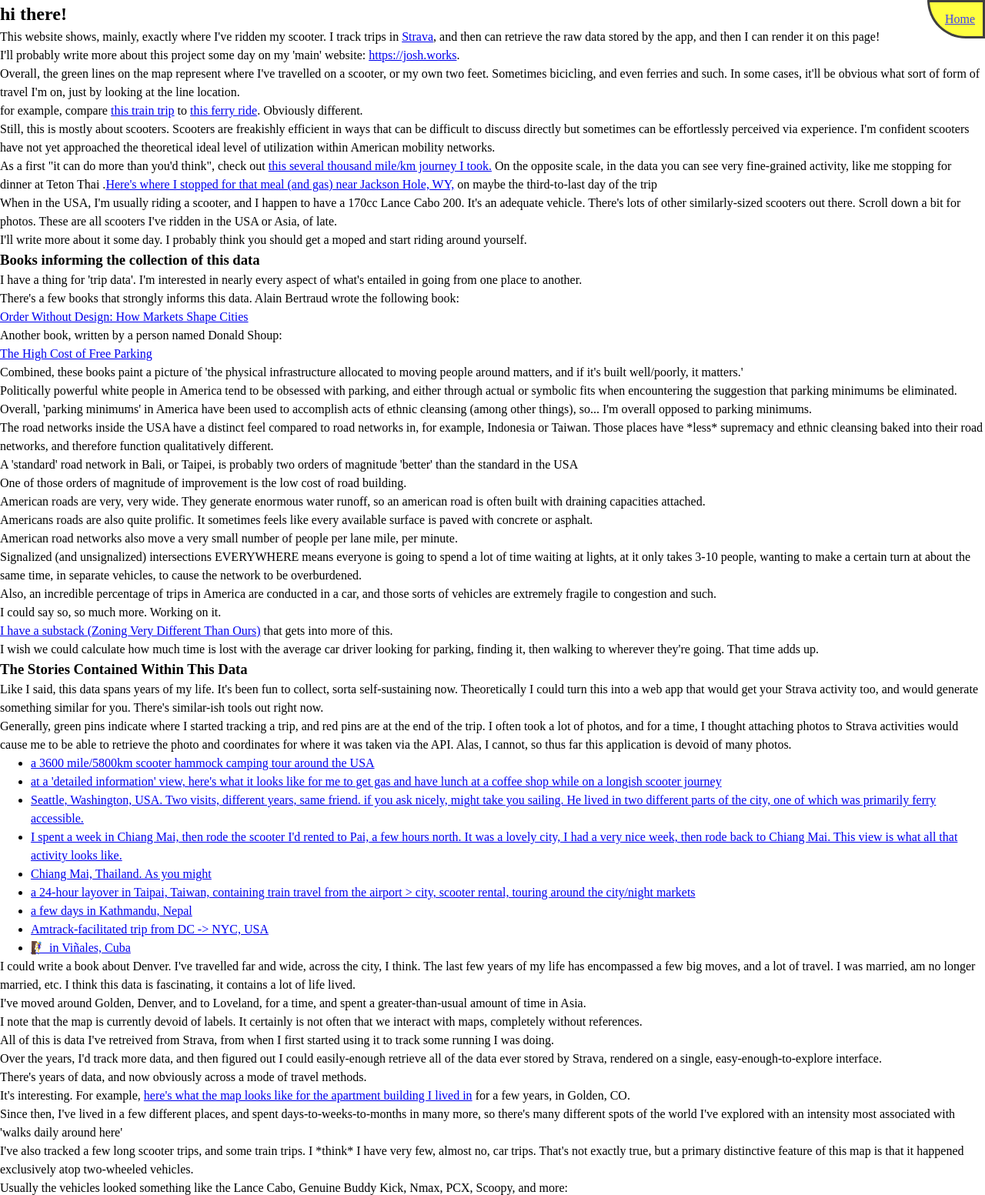
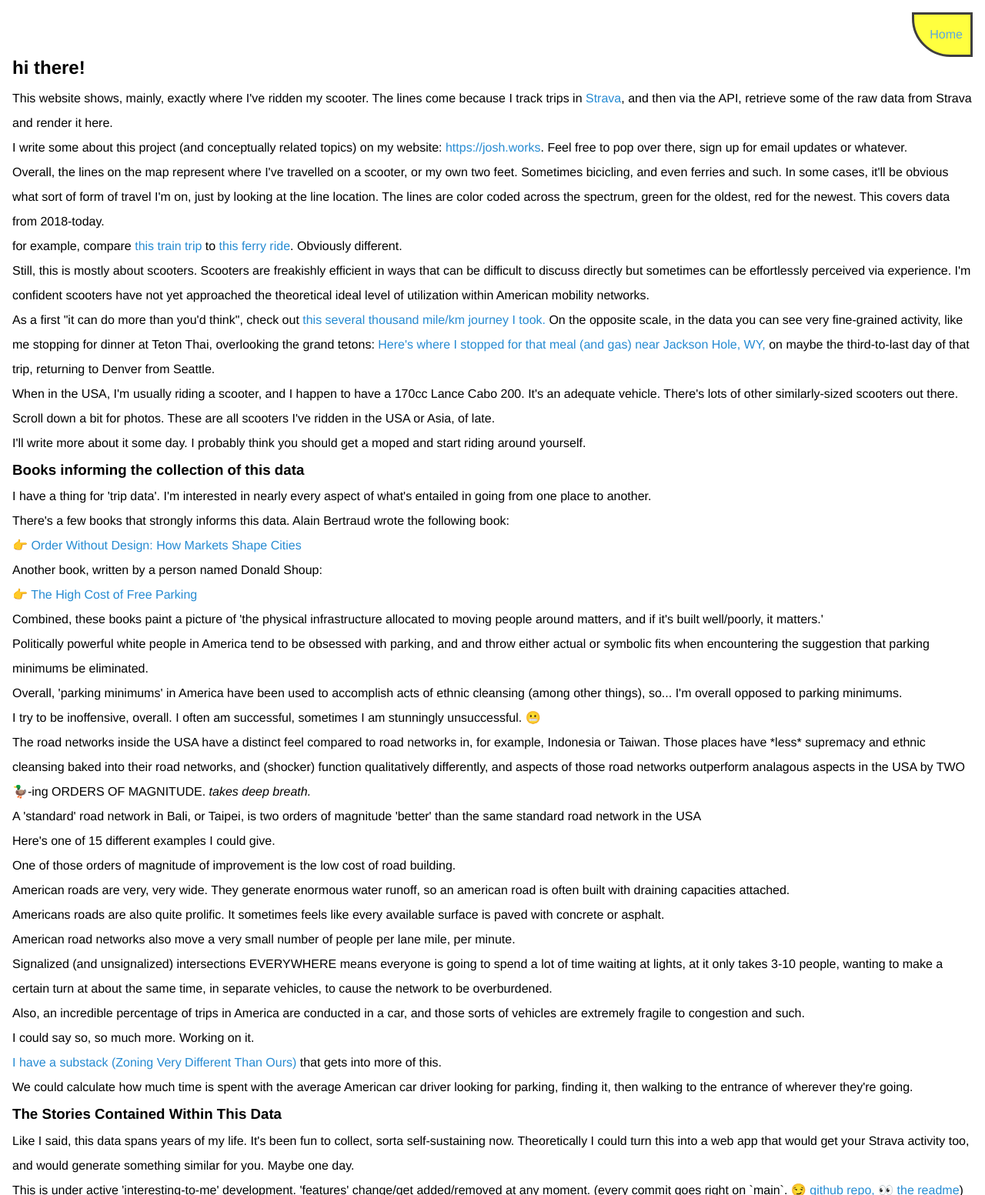
Before and after one commit to josh-works/strava_run_polylines_osm, a Flask app: page /about in a window 1280 px wide. Shown: the top 1553 px of the page at 77% size. Run offline with Flask 2, Linux system fonts and the light colour scheme.

Commit message:
big data/css/copy mods

```diff
--- a/requirements.txt
+++ b/requirements.txt
@@ -11,7 +11,7 @@ itsdangerous==2.0.1
 Jinja2==3.0.1
 jsonlines==2.0.0
 MarkupSafe==2.0.1
-pydantic>1.10.7
+pydantic>a1.10.7
 python-dateutil==2.8.1
 pytz==2021.1
 requests==2.25.1
--- a/static/index.css
+++ b/static/index.css
@@ -106,3 +106,59 @@ p, h1, h2, h3, h4, h5, h6 {
   /* margin-top: -50px;
   margin-left: 10px; */
 }
+
+
+/* header, main {
+  margin: 0 auto;
+  max-width: 50em;
+} */
+
+/* 02 Text Styling */
+
+#font-family {
+  display: block;
+}
+
+body {
+  font-family: "Helvetica", "Arial", sans-serif;
+  line-height: 2;
+  padding: 1em 1em 0em 1em;
+}
+
+h2 {
+  margin-top: 1em;
+  padding-top: 1em;
+}
+
+/* 04 Contrast for code blocks */
+
+code, pre {
+  background: #eee;
+  padding: 1em;
+
+}
+code {
+  padding: 2px 4px;
+  vertical-align: text-bottom;
+}
+
+a {
+  color: #268bd2;
+  text-decoration: none;
+}
+
+a:hover, a:focus  {
+  text-decoration: underline;
+}
+
+/* 06 style code a bit more */
+
+code, pre {
+  background: #f5f7f9;
+  border-bottom: 1px solid #d8dee9;
+  color: #a7adba;
+}
+
+pre {
+  border-left: 2px solid #69c;
+}
--- a/templates/about.html
+++ b/templates/about.html
@@ -11,12 +11,12 @@
 
     <div class="large-screens">
       <h2>hi there!</h2>
-      <p>This website shows, mainly, exactly where I've ridden my scooter. I track trips in <a href="https://www.strava.com/athletes/38072598">Strava</a>, and then can retrieve the raw data stored by the app, and then I can render it on this page!</p>
-      <p>I'll probably write more about this project some day on my 'main' website: <a href="https://josh.works">https://josh.works</a>.</p>
-      <p>Overall, the green lines on the map represent where I've travelled on a scooter, or my own two feet. Sometimes bicicling, and even ferries and such. In some cases, it'll be obvious what sort of form of travel I'm on, just by looking at the line location.</p>
+      <p>This website shows, mainly, exactly where I've ridden my scooter. The lines come because I track trips in <a href="https://www.strava.com/athletes/38072598">Strava</a>, and then via the API, retrieve some of the raw data from Strava and render it here.</p>
+      <p>I write some about this project (and conceptually related topics) on my website: <a href="https://josh.works">https://josh.works</a>. Feel free to pop over there, sign up for email updates or whatever.</p>
+      <p>Overall, the lines on the map represent where I've travelled on a scooter, or my own two feet. Sometimes bicicling, and even ferries and such. In some cases, it'll be obvious what sort of form of travel I'm on, just by looking at the line location. The lines are color coded across the spectrum, green for the oldest, red for the newest. This covers data from 2018-today.</p>
       <p>for example, compare <a href="/?zoom=20&latlng=40.361055, -74.566923">this train trip</a> to <a href="/?zoom=17&latlng=47.511956, -122.463613">this ferry ride</a>. Obviously different.</p>
       <p>Still, this is mostly about scooters. Scooters are freakishly efficient in ways that can be difficult to discuss directly but sometimes can be effortlessly perceived via experience. I'm confident scooters have not yet approached the theoretical ideal level of utilization within American mobility networks.</p>
-      <p>As a first "it can do more than you'd think", check out <a href="/?zoom=6&latlng=44.025455, -113.972168">this several thousand mile/km journey I took.</a> On the opposite scale, in the data you can see very fine-grained activity, like me stopping for dinner at Teton Thai .<a href="/?zoom=20&latlng=43.587676, -110.822242">Here's where I stopped for that meal (and gas) near Jackson Hole, WY,</a> on maybe the third-to-last day of the trip</p>
+      <p>As a first "it can do more than you'd think", check out <a href="/?zoom=6&latlng=44.025455, -113.972168">this several thousand mile/km journey I took.</a> On the opposite scale, in the data you can see very fine-grained activity, like me stopping for dinner at Teton Thai, overlooking the grand tetons: <a href="/?zoom=20&latlng=43.587676, -110.822242">Here's where I stopped for that meal (and gas) near Jackson Hole, WY,</a> on maybe the third-to-last day of that trip, returning to Denver from Seattle.</p>
       <p>When in the USA, I'm usually riding a scooter, and I happen to have a 170cc Lance Cabo 200. It's an adequate vehicle. There's lots of other similarly-sized scooters out there. Scroll down a bit for photos. These are all scooters I've ridden in the USA or Asia, of late. </p>
       <p>I'll write more about it some day. I probably think you should get a moped and start riding around yourself.</p>
     </div>
@@ -25,17 +25,19 @@
 
     <p>I have a thing for 'trip data'. I'm interested in nearly every aspect of what's entailed in going from one place to another.</p>
     <p>There's a few books that strongly informs this data. Alain Bertraud wrote the following book:</p>
-    <a href="https://www.goodreads.com/book/show/39644188-order-without-design">Order Without Design: How Markets Shape Cities</a>
+    👉 <a href="https://www.goodreads.com/book/show/39644188-order-without-design">Order Without Design: How Markets Shape Cities</a>
 
     <p>Another book, written by a person named Donald Shoup:</p>
 
-    <a href="https://www.amazon.com/High-Cost-Parking-Updated-Edition/dp/193236496X/ref=as_li_ss_tl?ie=UTF8&qid=1332084228&sr=8-1&linkCode=ll1&tag=markeurban-20&linkId=65aeac5942c99b794876bb2d2dc32bb0">The High Cost of Free Parking</a>
+    👉 <a href="https://www.amazon.com/High-Cost-Parking-Updated-Edition/dp/193236496X/ref=as_li_ss_tl?ie=UTF8&qid=1332084228&sr=8-1&linkCode=ll1&tag=markeurban-20&linkId=65aeac5942c99b794876bb2d2dc32bb0">The High Cost of Free Parking</a>
 
     <p>Combined, these  books paint a picture of 'the physical infrastructure allocated to moving people around matters, and if it's built well/poorly, it matters.'</p>
-    <p>Politically powerful white people in America tend to be obsessed with parking, and either through actual or symbolic fits when encountering the suggestion that parking minimums be eliminated.</p>
+    <p>Politically powerful white people in America tend to be obsessed with parking, and and throw either actual or symbolic fits when encountering the suggestion that parking minimums be eliminated.</p>
     <p>Overall, 'parking minimums' in America have been used to accomplish acts of ethnic cleansing (among other things), so... I'm overall opposed to parking minimums.</p>
-    <p>The road networks inside the USA have a distinct feel compared to road networks in, for example, Indonesia or Taiwan. Those places have *less* supremacy and ethnic cleansing baked into their road networks, and therefore function qualitatively different.</p>
-    <p>A 'standard' road network in Bali, or Taipei, is probably two orders of magnitude 'better' than the standard in the USA</p>
+    <p>I try to be inoffensive, overall. I often am successful, sometimes I am stunningly unsuccessful. 😬</p>
+    <p>The road networks inside the USA have a distinct feel compared to road networks in, for example, Indonesia or Taiwan. Those places have *less* supremacy and ethnic cleansing baked into their road networks, and (shocker) function qualitatively differently, and aspects of those road networks outperform analagous aspects in the USA by TWO 🦆-ing ORDERS OF MAGNITUDE. <em>takes deep breath.</em></p>
+    <p>A 'standard' road network in Bali, or Taipei, is two orders of magnitude 'better' than the same standard road network in the USA</p>
+    <p>Here's one of 15 different examples I could give.</p>
     <p>One of those orders of magnitude of improvement is the low cost of road building.</p>
     <p>American roads are very, very wide. They generate enormous water runoff, so an american road is often built with draining capacities attached.</p>
     <p>Americans roads are also quite prolific. It sometimes feels like every available surface is paved with concrete or asphalt.</p>
@@ -45,17 +47,14 @@
     <p>I could say so, so much more. Working on it.</p>
     <p><a href="https://zoningverydifferentthanours.substack.com/">I have a substack (Zoning Very Different Than Ours)</a> that gets into more of this.</p>
 
-    <p>I wish we could calculate how much time is lost with the average car driver looking for parking, finding it, then walking to wherever they're going. That time adds up.</p>
-
-
-
-
+    <p>We could calculate how much time is spent with the average American car driver looking for parking, finding it, then walking to the entrance of wherever they're going.</p>
 
     <h3>The Stories Contained Within This Data</h3>
 
-    <p>Like I said, this data spans years of my life. It's been fun to collect, sorta self-sustaining now. Theoretically I could turn this into a web app that would get your Strava activity too, and would generate something similar for you. There's similar-ish tools out right now.</p>
-
-    <p>Generally, green pins indicate where I started tracking a trip, and red pins are at the end of the trip. I often took a lot of photos, and for a time, I thought attaching photos to Strava activities would cause me to be able to retrieve the photo and coordinates for where it was taken via the API. Alas, I cannot, so thus far this application is devoid of many photos.</p>
+    <p>Like I said, this data spans years of my life. It's been fun to collect, sorta self-sustaining now. Theoretically I could turn this into a web app that would get your Strava activity too, and would generate something similar for you. Maybe one day.</p>
+    <p>This is under active 'interesting-to-me' development. 'features' change/get added/removed at any moment. (every commit goes right on `main`. 😏 <a href="https://github.com/josh-works/strava_run_polylines_osm/tree/main">github repo, 👀 the readme</a>)</p>
+    <p>I sometimes take a lot of photos, and for a time, I thought attaching photos to Strava activities would cause me to be able to retrieve the photo and coordinates for where it was taken via the API. Alas, <strike>I cannot</strike> it's a pain and I cannot retrieve precise geolocation coordinates for the photes, EVEN THOUGH STRAVA HAS THIS DATA, so thus far this application is devoid of many photos.</p>
+    <p><a href="https://github.com/josh-works/strava_run_polylines_osm/tree/main?tab=readme-ov-file#2024-01-17-huge-progress-getting-images-from-strava-webscraping-via-a-headless-browser-not-the-api-womp-womp">Here's an example of the roundabout, convoluted hoop-jumping that's happening.</a></p>
     <ul>
       <li><a href="/?zoom=5&latlng=45.890468, -115.880463">a 3600 mile/5800km scooter hammock camping tour around the USA</a></li>
       <li><a href="/?zoom=19&latlng=50.691455, -121.937397">at a 'detailed information' view, here's what it looks like for me to get gas and have lunch at a coffee shop while on a longish scooter journey</a></li>
```
Also changed, not shown: pictures.csv (+30 -0 lines), readme.md, 1 other file.
